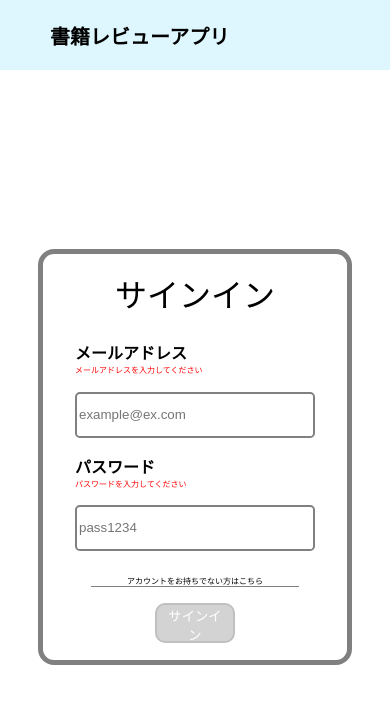
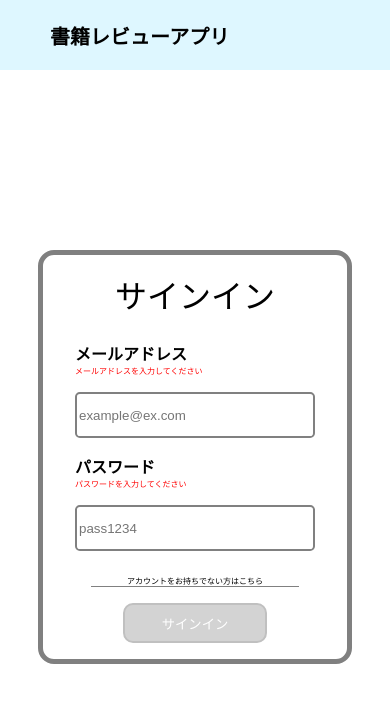
Before and after one commit to kosei07/menhera_test, a React (Vite) app: page /auth/sign_in in a window 390 px wide. Shown: the top 704 px of the page. Built offline with nearby package versions, Linux system fonts and the light colour scheme; no server answers.

Commit message:
update: button style

```diff
--- a/src/components/button/index.module.css
+++ b/src/components/button/index.module.css
@@ -7,17 +7,6 @@
   color: white;
 }
 
-@media (max-width: 599px) {
-  .btn {
-    width: 5rem;
-    height: 2.5rem;
-    background-color: deepskyblue;
-    border: 2px solid steelblue;
-    border-radius: 10px;
-    color: white;
-  }
-}
-
 .btn:disabled {
   background-color: lightgray;
   border: 2px solid silver;
```
